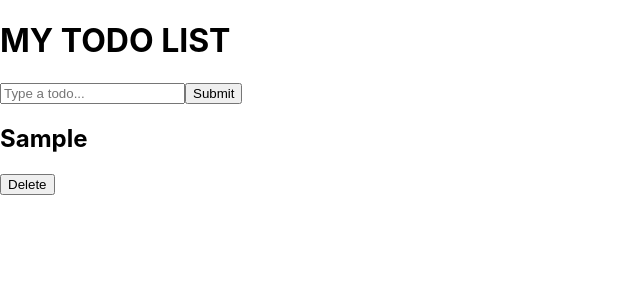
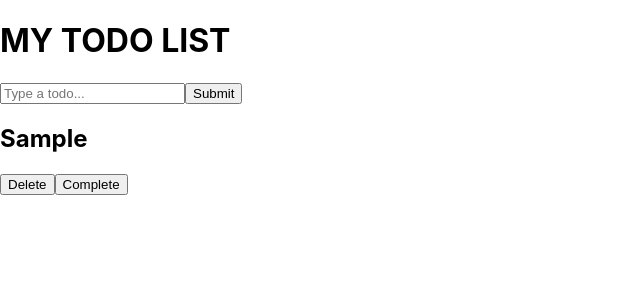
Before and after one commit to GoncaloDinisSilva/To-Do-List, a React (Create React App) app: page / in a window 1280 px wide. Both pictures are taken after typing "Sample" into the empty fields and a click on the button "Submit". Shown: the top 300 px of the page, without its empty margins (0-640 px from the left). Built offline with nearby package versions, Linux system fonts and the light colour scheme.

Commit message:
feat: Complete todo
This feature allows the user to mark a todo as "complete".

```diff
--- a/src/App.js
+++ b/src/App.js
@@ -16,6 +16,7 @@ function App() {
     const newTodo = {
       id: Date.now(),
       text,
+      isComplete: false,
     };
     const updatedTodos = [...todos, newTodo];
     setTodos(updatedTodos);
@@ -28,6 +29,14 @@ function App() {
     localStorage.setItem('todos', JSON.stringify(updatedTodos));
   }
 
+  const completeTodo = (id) => {
+    const updatedTodos = todos.map((todo) =>
+      todo.id === id ? { ...todo, isComplete: !todo.isComplete } : todo
+    );
+    setTodos(updatedTodos);
+    localStorage.setItem('todos', JSON.stringify(updatedTodos));
+  }
+
   return (
     <div className="App">
       <h1>MY TODO LIST</h1>
@@ -35,6 +44,7 @@ function App() {
       <TodoList
         todos={todos}
         deleteTodo={deleteTodo}
+        completeTodo={completeTodo}
       />
     </div>
   );
--- a/src/components/TodoItem.jsx
+++ b/src/components/TodoItem.jsx
@@ -1,7 +1,7 @@
 import React, { useState } from "react";
 import ConfirmDialog from "./ConfirmDialog";
 
-function TodoItem({ todo, deleteTodo }) {
+function TodoItem({ todo, deleteTodo, completeTodo }) {
     const [showConfirm, setShowConfirm] = useState(false);
 
     const handleDelete = () => {
@@ -26,9 +26,10 @@ function TodoItem({ todo, deleteTodo }) {
                     onCancel={handleCancelDelete}
                 />
             )}
-            <div>
+            <div style={{ textDecoration: todo.isComplete ? 'line-through' : 'none' }}>
                 <h2>{todo.text}</h2>
                 <button onClick={handleDelete}>Delete</button>
+                <button onClick={() => completeTodo(todo.id)}>Complete</button>
             </div>
         </div>
     );
--- a/src/components/TodoList.jsx
+++ b/src/components/TodoList.jsx
@@ -1,11 +1,11 @@
 import React from "react";
 import TodoItem from "./TodoItem";
 
-function TodoList({ todos, deleteTodo }) {
+function TodoList({ todos, deleteTodo, completeTodo }) {
     return (
         <div>
             {todos.map((todo) => (
-                <TodoItem key={todo.id} todo={todo} deleteTodo={deleteTodo} />
+                <TodoItem key={todo.id} todo={todo} deleteTodo={deleteTodo} completeTodo={completeTodo} />
             )).reverse()}
         </div>
     );
```
